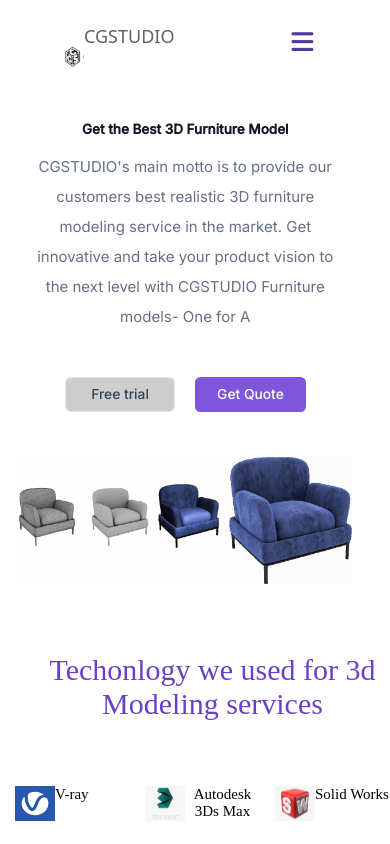
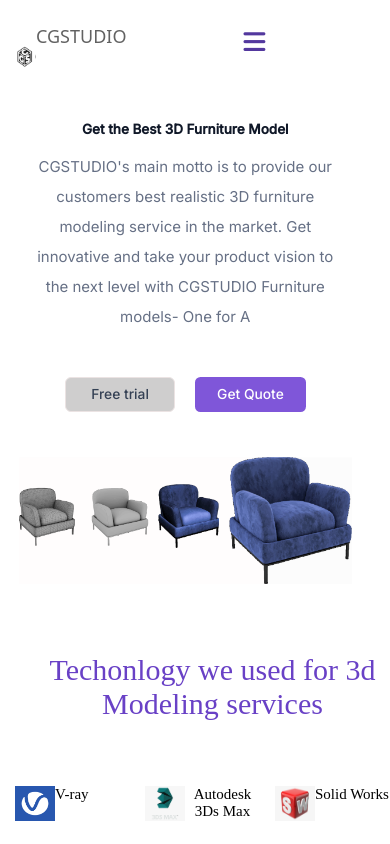
Before and after one commit to Md-MehediHasan/Landing-Page, a plain HTML site: page index.html in a window 390 px wide. Shown: the top 844 px of the page. Drawn offline with nearby package versions, Linux system fonts and the light colour scheme.

Commit message:
Update style.css

```diff
--- a/style.css
+++ b/style.css
@@ -1091,11 +1091,10 @@ footer .social-icons a i {
         width: 540px;
     }
 
-    .navbar .menu {
-        position: fixed;
-        height: 100%;
-        width: 100%;
-    }
+  .navbar a .logo {
+    padding-left:1em;
+    width: 5%;
+}
        .navbar .logo img {
            margin:20px 0;
            padding:0;
```
